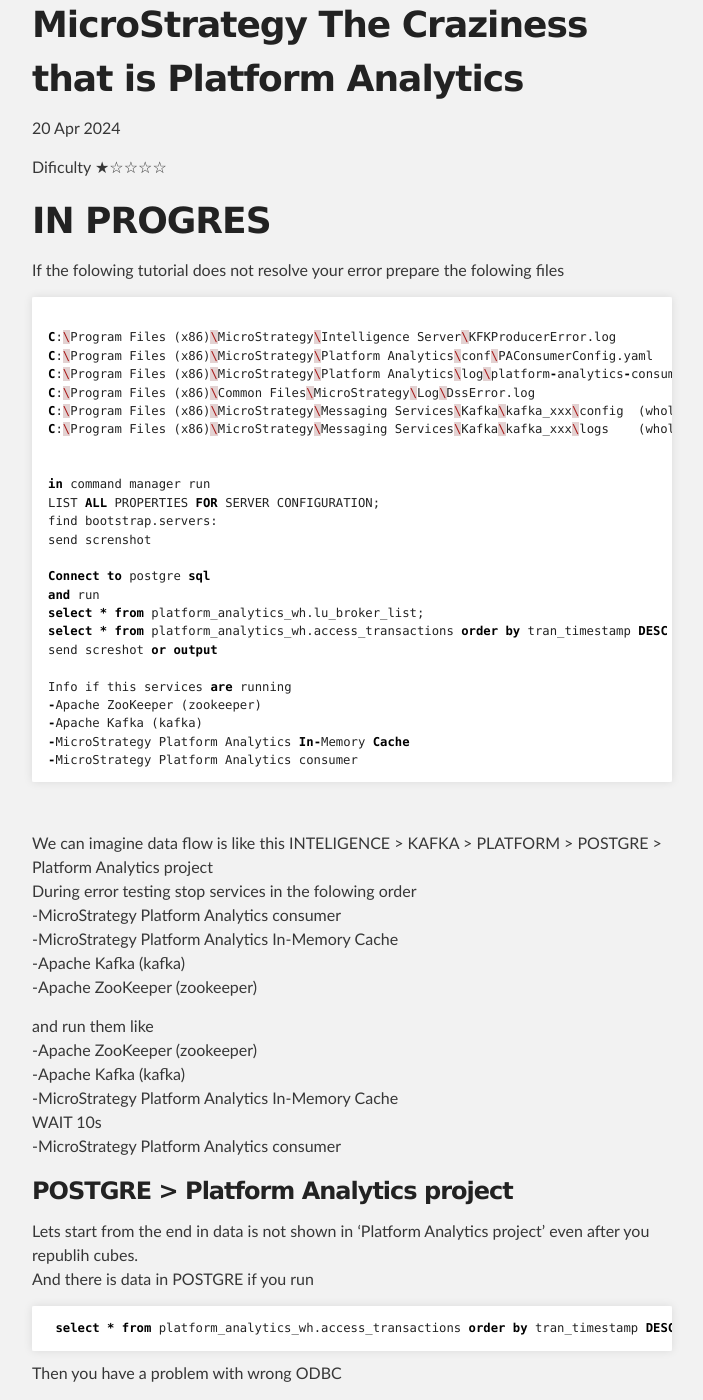
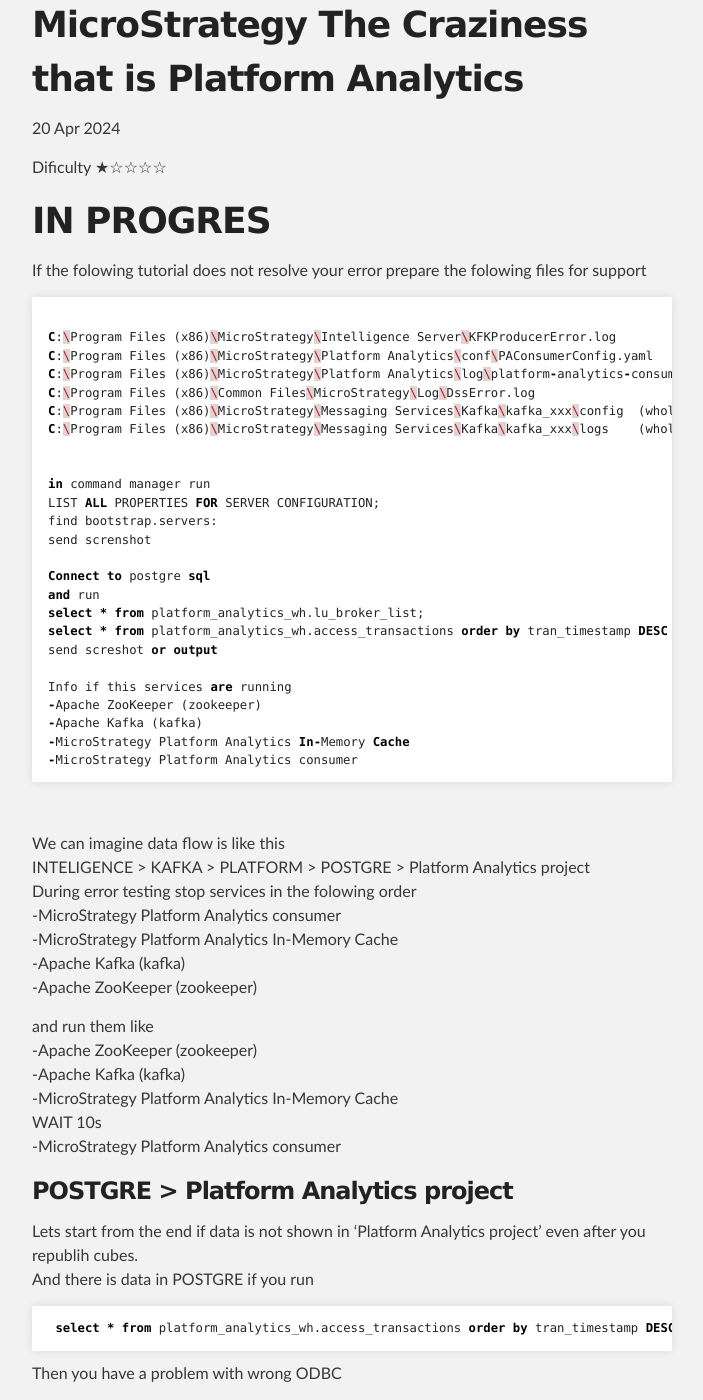
Before and after one commit to kl82slo/kl82slo.github.io, a Jekyll site: the page built from _posts/2024-04-20-0018 MicroStrategy Platform Analytics.md, in a window 1280 px wide and 1400 px high, scrolled down 315 px. Shown: the whole window, without its empty margins (288-991 px from the left). Built offline with Jekyll 4.4.1, drawn with Linux system fonts in a browser that asks for light colours; some of the changed text lies outside the part shown.

Commit message:
Update 2024-04-20-0018 MicroStrategy Platform Analytics.md

```diff
--- a/_posts/2024-04-20-0018 MicroStrategy Platform Analytics.md
+++ b/_posts/2024-04-20-0018 MicroStrategy Platform Analytics.md
@@ -10,7 +10,7 @@
 
 # IN PROGRES
 
-If the folowing tutorial does not resolve your error prepare the folowing files<br />
+If the folowing tutorial does not resolve your error prepare the folowing files for support<br />
 {% highlight sql %}
 C:\Program Files (x86)\MicroStrategy\Intelligence Server\KFKProducerError.log
 C:\Program Files (x86)\MicroStrategy\Platform Analytics\conf\PAConsumerConfig.yaml
@@ -39,7 +39,8 @@
 {% endhighlight %}
 <br />
 
-We can imagine data flow is like this INTELIGENCE > KAFKA > PLATFORM > POSTGRE > Platform Analytics project<br />
+We can imagine data flow is like this <br />
+INTELIGENCE > KAFKA > PLATFORM > POSTGRE > Platform Analytics project<br />
 During error testing stop services in the folowing order <br />
 -MicroStrategy Platform Analytics consumer<br />
 -MicroStrategy Platform Analytics In-Memory Cache<br />
@@ -54,7 +55,7 @@
 -MicroStrategy Platform Analytics consumer<br />
 
 ### POSTGRE > Platform Analytics project
-Lets start from the end in data is not shown in 'Platform Analytics project' even after you republih cubes. <br />
+Lets start from the end if data is not shown in 'Platform Analytics project' even after you republih cubes. <br />
 And there is data in POSTGRE if you run <br />
 {% highlight sql %} select * from platform_analytics_wh.access_transactions order by tran_timestamp DESC limit 10; {% endhighlight %}
 
```
Also changed, not shown: other parts of _posts/2024-04-20-0018 MicroStrategy Platform Analytics.md (+7 -5 lines).
